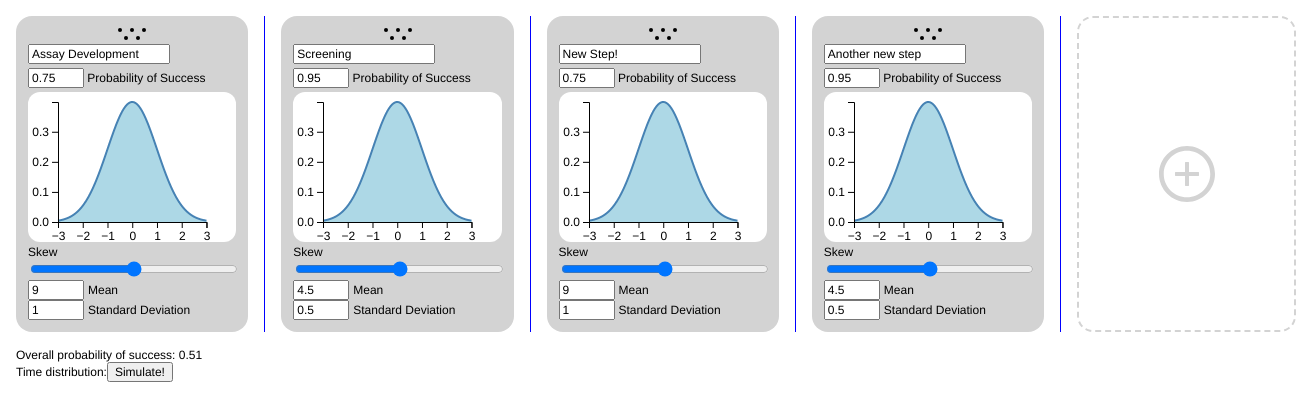
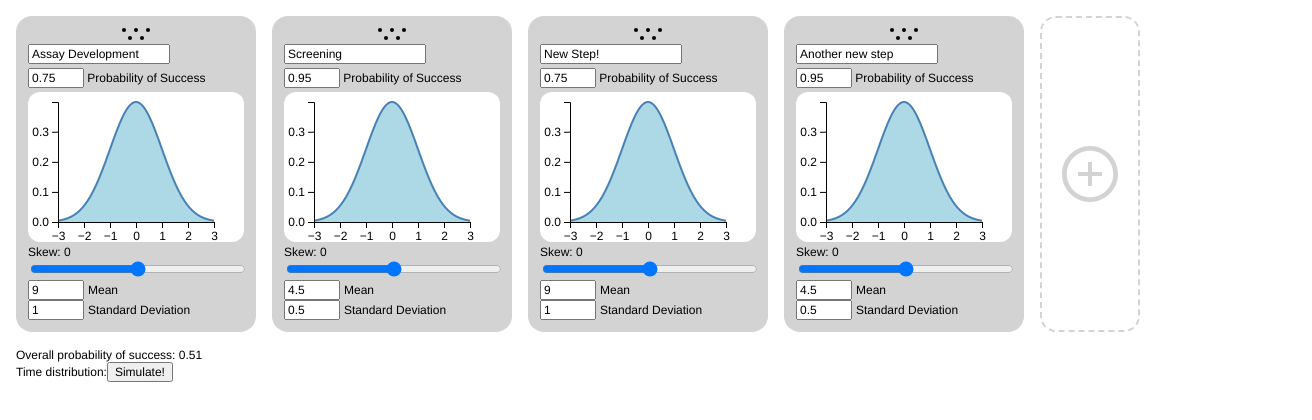
Before and after one commit to CALICAWESOME/Portfolio-Manager, a React (Create React App) app: page / in a window 1280 px wide. Shown: the top 420 px of the page, 1312 px wide, since content can reach past the window. Built offline with nearby package versions, Linux system fonts and the light colour scheme.

Commit message:
Crazy gap hover stuff

```diff
--- a/src/App.module.css
+++ b/src/App.module.css
@@ -7,10 +7,33 @@ body {
 }
 
 .container {
+  box-sizing: border-box;
   background-color: white;
   display: flex;
-  gap: 16px;
   overflow: auto;
   padding: 16px;
   width: 100%;
 }
+
+.gap-container {
+  align-self: stretch;
+
+  min-width: 16px;
+
+  &:hover > .gap {
+    display: block;
+  }
+}
+
+.gap {
+  box-sizing: border-box;
+  display: none;
+
+  cursor: pointer;
+  width: 100px;
+  height: 100%;
+  margin: 0 4px;
+
+  border: 2px lightgray dashed;
+  border-radius: 16px;
+}
--- a/src/App.tsx
+++ b/src/App.tsx
@@ -19,20 +19,19 @@ import { Dispatch, UnknownAction } from "@reduxjs/toolkit";
 import styles from "./App.module.css";
 import { DndContext, DragEndEvent, useDroppable } from "@dnd-kit/core";
 import { useCallback } from "react";
-import { dispatch } from "d3";
 
 function Gap(props: { stepId: string }) {
   const { isOver, setNodeRef } = useDroppable({ id: props.stepId });
 
   const style = {
-    backgroundColor: isOver ? "green" : "blue",
-    width: isOver ? 24 : 1,
-    height: "100",
-    transitionDuration: "100ms",
-    transitionProperty: "width",
+    backgroundColor: isOver ? "green" : "none",
   };
 
-  return <div ref={setNodeRef} style={style}></div>;
+  return (
+    <div className={styles["gap-container"]} ref={setNodeRef}>
+      <div className={styles.gap} />
+    </div>
+  );
 }
 
 export default connect(
--- a/src/card/Card.module.css
+++ b/src/card/Card.module.css
@@ -3,7 +3,8 @@
   border-radius: 16px;
   padding: 12px;
   position: relative;
-  width: 260px;
+  width: 216px;
+  min-width: 216px;
 
   &:hover > .x-button {
     visibility: visible;
--- a/src/card/Card.tsx
+++ b/src/card/Card.tsx
@@ -71,7 +71,7 @@ export function Card(props: {
           xMin={props.graphData.xMin}
           yMax={props.graphData.yMax}
         />
-        Skew
+        Skew: {props.step.time.skew}
         <input
           defaultValue={props.step.time.skew}
           min={-5}
--- a/src/card/addCard/AddCard.module.css
+++ b/src/card/addCard/AddCard.module.css
@@ -1,4 +1,5 @@
 .add-card {
+  box-sizing: border-box;
   align-items: center;
   align-self: stretch;
   border: 2px lightgray dashed;
@@ -6,7 +7,7 @@
   cursor: pointer;
   display: flex;
   justify-content: center;
-  width: 268px;
+  width: 100px;
 
   .svg {
     height: 64px;
```
